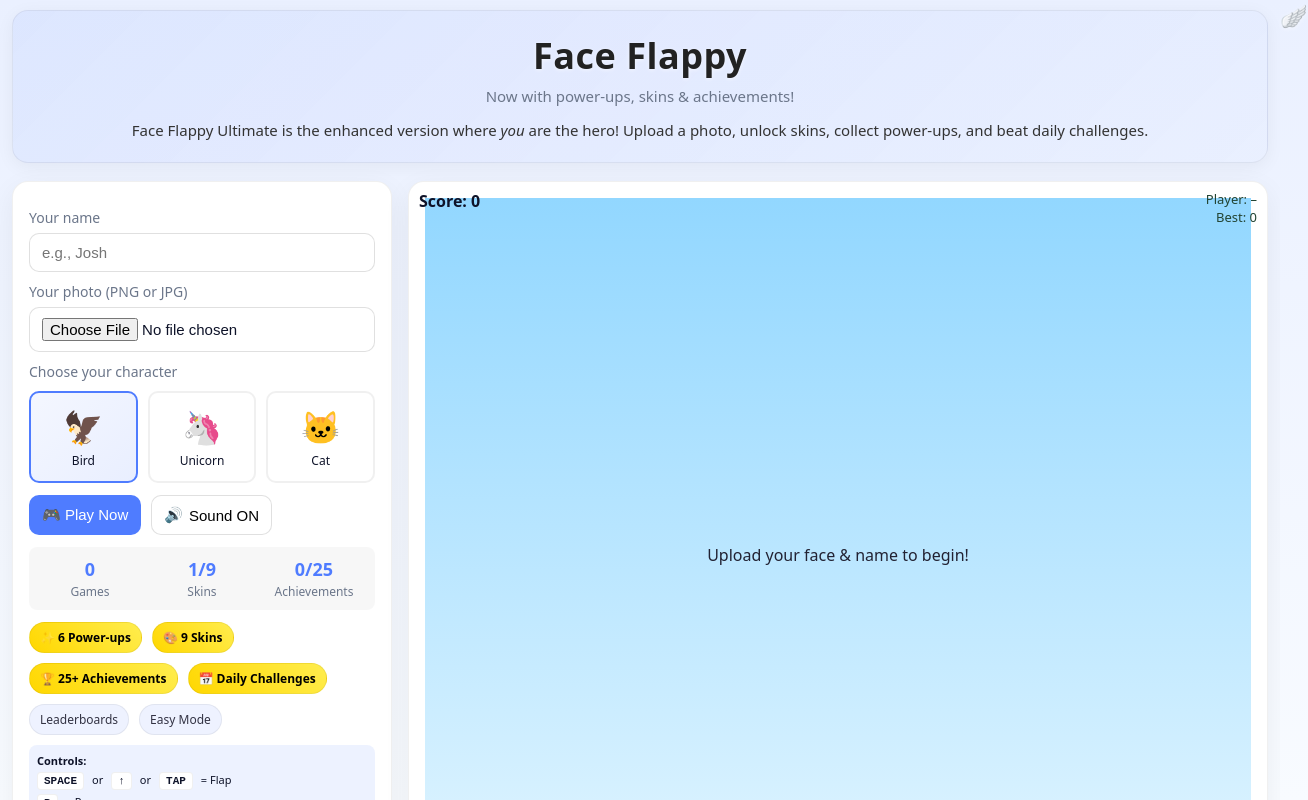
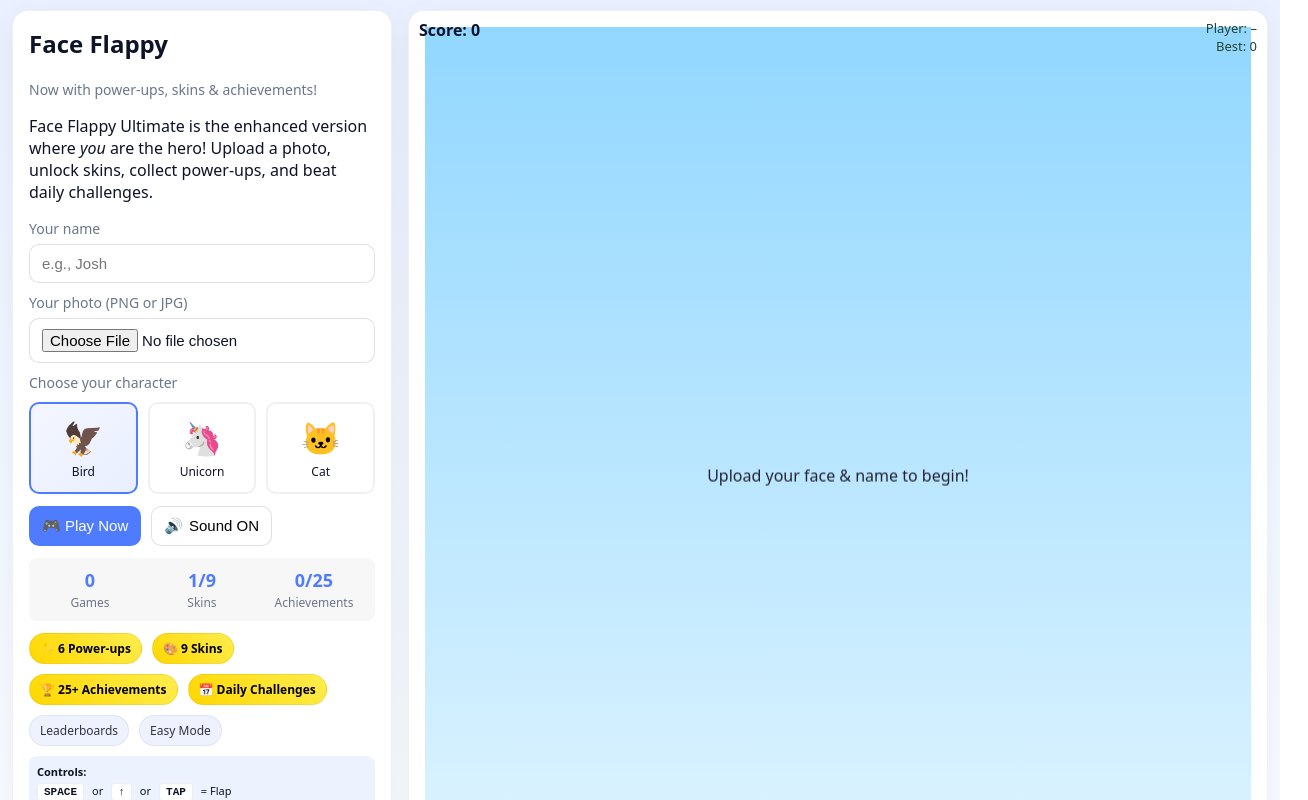
Before and after one commit to josh987123/faceflappy, a website: page index.html in a window 1280 px wide. Shown: the whole page, 1308 px wide, since content can reach past the window. Drawn offline with Linux system fonts and the light colour scheme.

Commit message:
Update index.html

```diff
--- a/index.html
+++ b/index.html
@@ -330,43 +330,7 @@
 
 
 
-.hero-header {
-  background: linear-gradient(135deg, #4f7cff15, #4f7cff05);
-  border: 1px solid var(--border);
-  border-radius: 16px;
-  padding: 20px;
-  margin-bottom: 18px;
-  text-align: center;
-  box-shadow: 0 4px 18px rgba(0,0,0,0.05);
-}
-.hero-header h1 {
-  margin: 0;
-  font-size: clamp(26px, 3vw, 36px);
-  font-weight: 800;
-  letter-spacing: 0.5px;
-  color: #222; /* darker heading text */
-  text-shadow: 0 1px 4px rgba(255,255,255,0.6); /* subtle glow */
-}
 
-.hero-header h1::after {
-  content: "🪽"; /* little feather/wing icon */
-  position: absolute;
-  right: -28px;
-  top: 0;
-  font-size: 22px;
-  opacity: 0.8;
-}
-.hero-header .sub {
-  margin-top: 6px;
-  font-size: 15px;
-  color: var(--muted);
-}
-.hero-copy {
-  margin-top: 12px;
-  font-size: 15px;
-  line-height: 1.6;
-  color: #333;
-}
 
 
 
@@ -374,18 +338,19 @@
 </head>
 <body>
   <div class="wrap">
-    <div class="hero-header">
-  <h1>Face Flappy</h1>
-  <div class="sub">Now with power-ups, skins & achievements!</div>
-  <div class="hero-copy">
-    Face Flappy Ultimate is the enhanced version where <em>you</em> are the hero!
-    Upload a photo, unlock skins, collect power-ups, and beat daily challenges.
-  </div>
-</div>
+
 
 <div class="panel" id="gamePanel">
   <!-- Left: Landing + Form -->
   <div class="card left-panel" id="leftPanel">
+
+      <h2 style="margin-top:0;">Face Flappy</h2>
+  <div class="sub">Now with power-ups, skins & achievements!</div>
+  <p class="hero-copy">
+    Face Flappy Ultimate is the enhanced version where <em>you</em> are the hero!
+    Upload a photo, unlock skins, collect power-ups, and beat daily challenges.
+  </p>
+
 
 
         <form id="setupForm" autocomplete="off">
```
